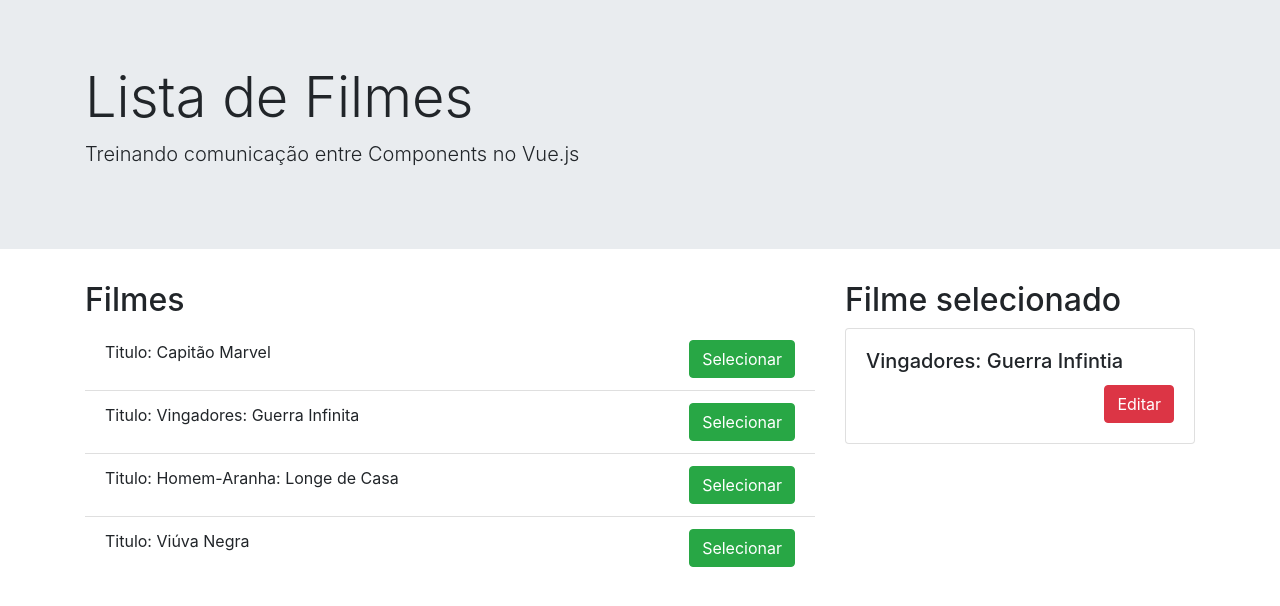
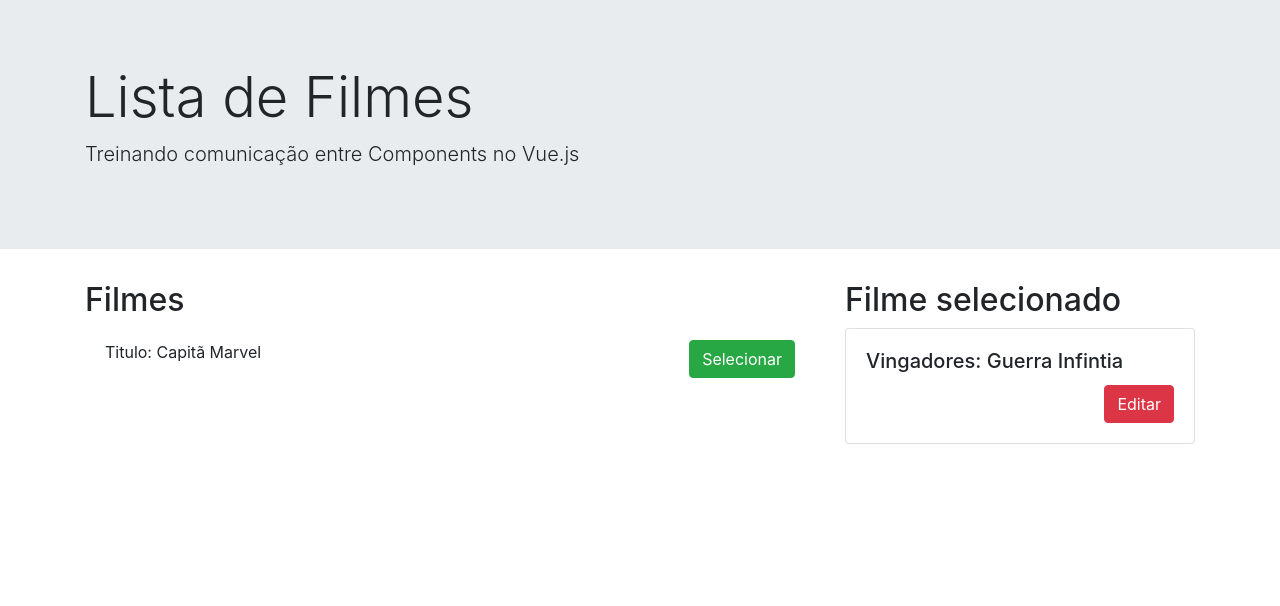
Before and after one commit to taironedias/vue-init, a Vue app in the folder with-docker/code/vue-components-comunicacao/: page / in a window 1280 px wide. Shown: the top 606 px of the page. Built offline with nearby package versions, Linux system fonts and the light colour scheme.

Commit message:
validando props

```diff
--- a/with-docker/code/vue-components-comunicacao/src/components/FilmesLista.vue
+++ b/with-docker/code/vue-components-comunicacao/src/components/FilmesLista.vue
@@ -5,7 +5,8 @@
             <h2>Filmes</h2>
 
             <ul class="list-group list-group-flush">
-                <FilmesListaItem v-for="(filme, index) in filmes" :key="index" :filmeTitulo="filme"/>
+                <!-- <FilmesListaItem v-for="(filme, index) in filmes" :key="index" :filmeTitulo="filme"/> -->
+                <FilmesListaItem filmeTitulo="Capitã Marvel"/>
             </ul>
         </div>
 
--- a/with-docker/code/vue-components-comunicacao/src/components/FilmesListaItem.vue
+++ b/with-docker/code/vue-components-comunicacao/src/components/FilmesListaItem.vue
@@ -8,7 +8,20 @@
 <script>
 export default {
     props: {
-        filmeTitulo: String /* Caso deseje informar que o props pode receber mais de um tipo, basta passar um array das seguinte forma: [String, Number] */
+        filmeTitulo: {
+            type: String,               // Especifica a tipagem da props
+            // required: true,             // Informa que a props deve ser obrigatoria ao utilizar o component
+            // default: 'Titulo padrão'    // Define um valor padrão caso o valor da props não seja passada, mas essa forma é valida apenas para tipos primitivos String, Number e Boolean. Obviamente se utilizar o required não faz sentido utilizar o default e, vice-versa.
+            // Para outros tipos não primitivos (e também os tipos primitivos), o default deve ser uma função retornando o tipo, por exemplo:
+            default() {
+                // return ['retorna o array', 'etc']
+                return 'Vingadores'
+            },
+            validator(value) {
+                return value.includes('Marvel')
+            }
+            /**NOTA: dentro das funções default e validator não temos acesso as propriedades, pois elas são carregadas pelo Vue antes do lifecycle created */
+        }
     },
     computed: {
         filmeTituloConcat() {
```
